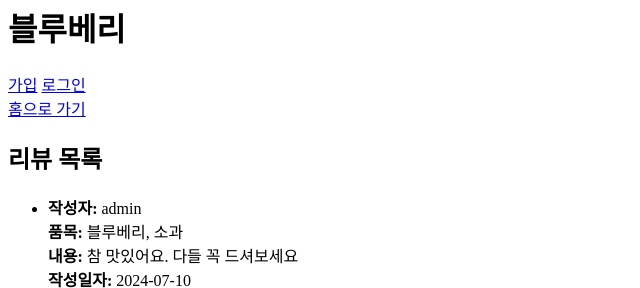
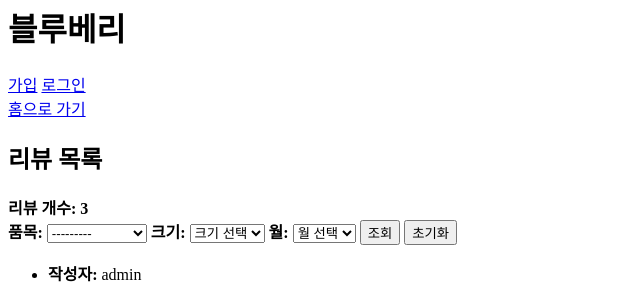
Before and after one commit to JiwonHwang01/Blueberry, a Django app: page /reviews/ in a window 1280 px wide. Shown: the part 17-305 px from the top of the page, without its empty margins (0-640 px from the left). Run offline with Django 4.2, Linux system fonts and the light colour scheme; data comes from the database, SQL or seed files in the repository.

Commit message:
[feat] 리뷰 조회 필터 기능 추가

```diff
--- a/reviews/forms.py
+++ b/reviews/forms.py
@@ -1,5 +1,5 @@
 from django import forms
-from .models import Review
+from .models import Review, Item
 
 class ReviewForm(forms.ModelForm):
     class Meta:
@@ -15,3 +15,8 @@ class ReviewForm(forms.ModelForm):
         super().__init__(*args, **kwargs)
         self.fields['item'].widget = forms.HiddenInput()
         self.fields['size'].widget = forms.HiddenInput()
+
+class ReviewFilterForm(forms.Form):
+    item = forms.ModelChoiceField(queryset=Item.objects.all(), required=False, label="품목")
+    size = forms.ChoiceField(choices=[('', '크기 선택'), ('small', '소과'), ('big', '대과')], required=False, label="크기")
+    month = forms.ChoiceField(choices=[('', '월 선택')] + [(str(i), f'{i}월') for i in range(1, 13)], required=False, label='월')
--- a/reviews/templates/reviews/review_list.html
+++ b/reviews/templates/reviews/review_list.html
@@ -2,9 +2,19 @@
 
 {% block content %}
 <a href="{% url 'home' %}">홈으로 가기</a>
-  <h2>리뷰 목록</h2>
+  <h2>리뷰 목록</h2><strong>리뷰 개수: {{ reviews|length }}<br></strong>
+
+  <form method="get">
+    <strong>품목: </strong>{{ form.item }} <strong>크기: </strong>{{ form.size }} <strong>월: </strong>{{ form.month }}
+    <button type="submit">조회</button>
+    <a href="{% url 'review_list' %}">
+      <button type="button">초기화</button>
+    </a>
+</form>
   <ul>
+
     {% for review in reviews %}
+
       <li>
         <strong>작성자: </strong>{{ review.user.username }}<br>
         <strong>품목: </strong>{{ review.item.name }}, {{ review.get_size_display }}<br>
--- a/reviews/views.py
+++ b/reviews/views.py
@@ -1,6 +1,6 @@
 from django.shortcuts import render, redirect
 from .models import Review
-from .forms import ReviewForm
+from .forms import ReviewForm, ReviewFilterForm
 from orders.models import Order
 from django.contrib.auth.decorators import login_required
 from django.shortcuts import render, redirect, get_object_or_404
@@ -8,7 +8,22 @@ from django.shortcuts import render, redirect, get_object_or_404
 # Create your views here.
 def review_list(request):
     reviews = Review.objects.all()
-    return render(request, 'reviews/review_list.html', {'reviews': reviews})
+
+    form = ReviewFilterForm(request.GET)
+
+    if form.is_valid():
+        item = form.cleaned_data.get('item')
+        size = form.cleaned_data.get('size')
+        month = form.cleaned_data.get('month')
+
+        if item:
+            reviews = reviews.filter(item=item)
+        if size:
+            reviews = reviews.filter(size=size)
+        if month:
+            reviews = reviews.filter(created_at__month=month)
+
+    return render(request, 'reviews/review_list.html', {'reviews': reviews, 'form':form})
 
 @login_required
 def review_create(request, order_id):
```
